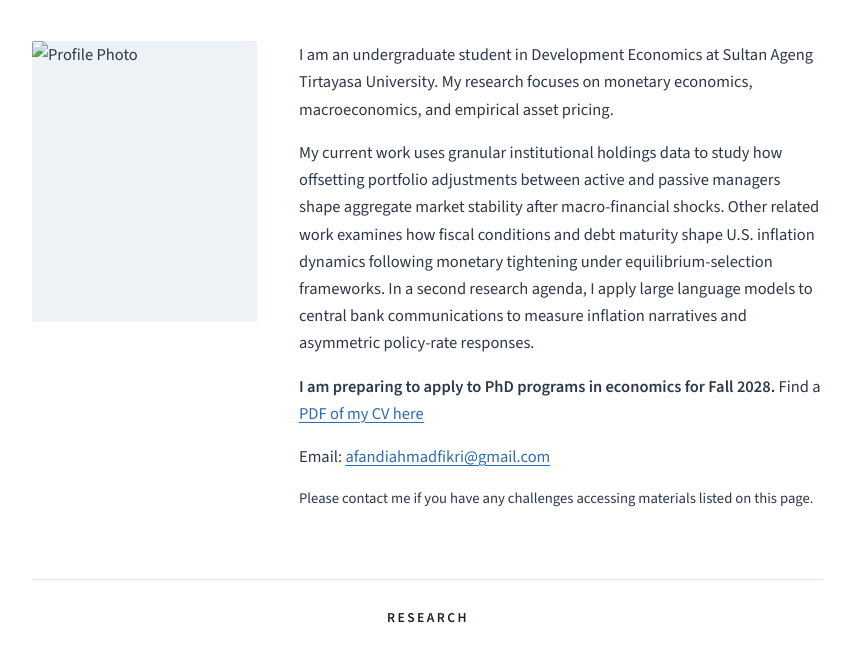
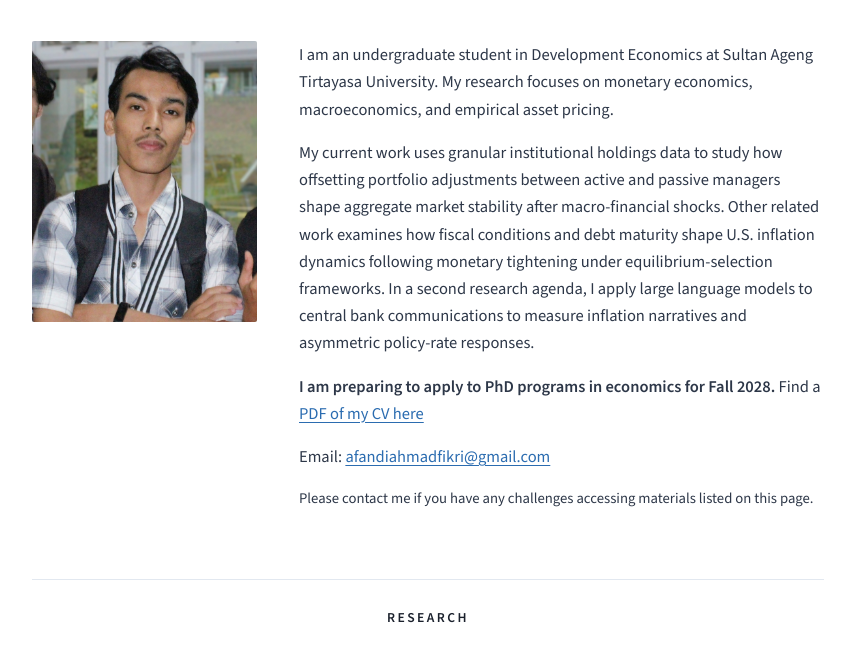
Before and after one commit to FikriAfandi29/ahmadfikri.github.io, a plain HTML site: page index.html in a window 1280 px wide. Shown: the part 154-800 px from the top of the page, without its empty margins (212-1063 px from the left). Drawn offline with nearby package versions, Linux system fonts and the light colour scheme.

Commit message:
Update index.html

```diff
--- a/index.html
+++ b/index.html
@@ -291,7 +291,7 @@
         <!-- ================= BIO SECTION ================= -->
         <section class="bio-grid">
             <!-- Simpan foto portrait (rasio 4:5) di folder yang sama dengan nama photo.jpg -->
-            <img src="photo.JPD" alt="Profile Photo" class="profile-photo" />
+            <img src="photo.jpg" alt="Profile Photo" class="profile-photo" />
 
             <div class="bio-text">
                 <p>
```
